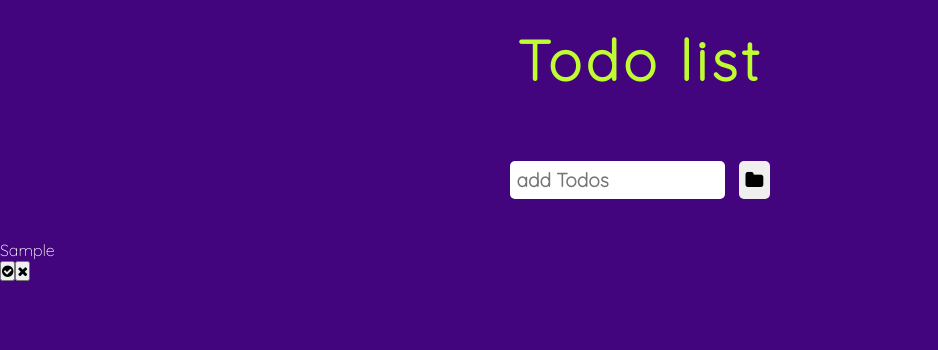
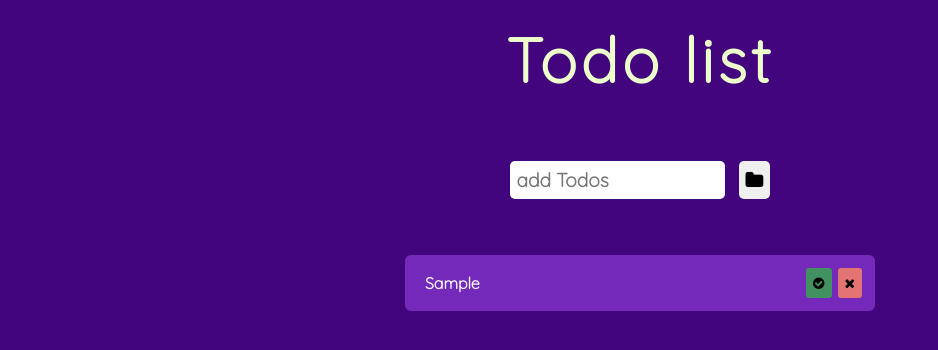
Before and after one commit to naman73/test, a plain HTML site: page index.html in a window 1280 px wide. Both pictures are taken after typing "Sample" into the empty fields and a click on the button 754 px from the left and 180 px from the top of the page. Shown: the whole page, without its empty margins (0-938 px from the left). Drawn offline with Linux system fonts and the light colour scheme.

Commit message:
feat : provisionally done

```diff
--- a/app.js
+++ b/app.js
@@ -3,9 +3,26 @@ const todoInput = document.querySelector(".todo-input");
 const tList = document.querySelector(".list");
 
 todoBtn.addEventListener("click", addTodo);
+tList.addEventListener("click", deleteTodoItem);
+
+function deleteTodoItem(nt){
+    const item =nt.target;
+    if(item.classList[0]==='delete-btn'){
+        const deleteit=item.parentElement;
+        deleteit.remove();
+    }
+
+    if(item.classList[0]==='done-btn')
+    {
+        const deleteit=item.parentElement;
+        deleteit.innerText= deleteit.innerText  + ' done!';
+        deleteit.classList.toggle("completed");
+    }
+}
 
 function addTodo(event){
     // default action that belongs to the event will not occur
+    // if (todoInput.value !="")
         event.preventDefault();
         console.log("add todo button clicked");
 
--- a/style.css
+++ b/style.css
@@ -9,6 +9,10 @@ body{
     background-color: rgb(67, 5, 126);;
 }
 
+.fa-close, .fa-check-circle{
+    pointer-events: none;
+}
+
 .form-heading, .heading{
     font-size: 56px;
     color: rgb(191, 252, 49);
@@ -17,6 +21,14 @@ body{
     min-height: 15vh;
     justify-content: center;
     align-items: center;
+}
+
+.heading:hover{
+    font-size: 62px;
+    font-weight: bolder;
+    cursor: grabbing;
+    color: rgb(237, 255, 202);
+    transition: .2s;
 }
 
 .todo-input, .sub-btn{
@@ -40,4 +52,61 @@ body{
 
 .container{
     color: white;
+    display: flex;
+    justify-content: center;
+    align-items: center;
 }
+
+.list{
+    list-style: none;
+    width: 500px;
+}
+
+.todo{
+    padding: 10px;
+    margin: 15px;
+    background-color: rgb(116, 41, 187);
+    color: rgb(255, 255, 255);
+    font-weight: bold;
+    border-radius: 6px;
+    display: flex;
+    justify-content: space-between;
+    align-items: center;
+    padding-left: 20px;
+}
+
+.todo:hover{
+    cursor: pointer;
+    transition: .5s;
+    border-radius: 0px;
+    color: black;
+    font-weight: bolder;
+    background-color: rgb(205, 179, 223);
+}
+
+.todo li{
+    flex: 1;
+}
+
+.done-btn{
+    background-color: rgb(66, 146, 97);
+    border: none;
+    border-radius: 3px;
+    padding: 7px;
+    margin: 3px;
+    cursor: pointer;
+}
+
+.delete-btn{
+    cursor: pointer;
+    background-color: rgb(228, 115, 115);
+    border: none;
+    border-radius: 3px;
+    padding: 7px;
+    margin: 3px;
+}
+
+.completed{
+    text-decoration: line-through;
+    opacity: 60%;
+}
```
